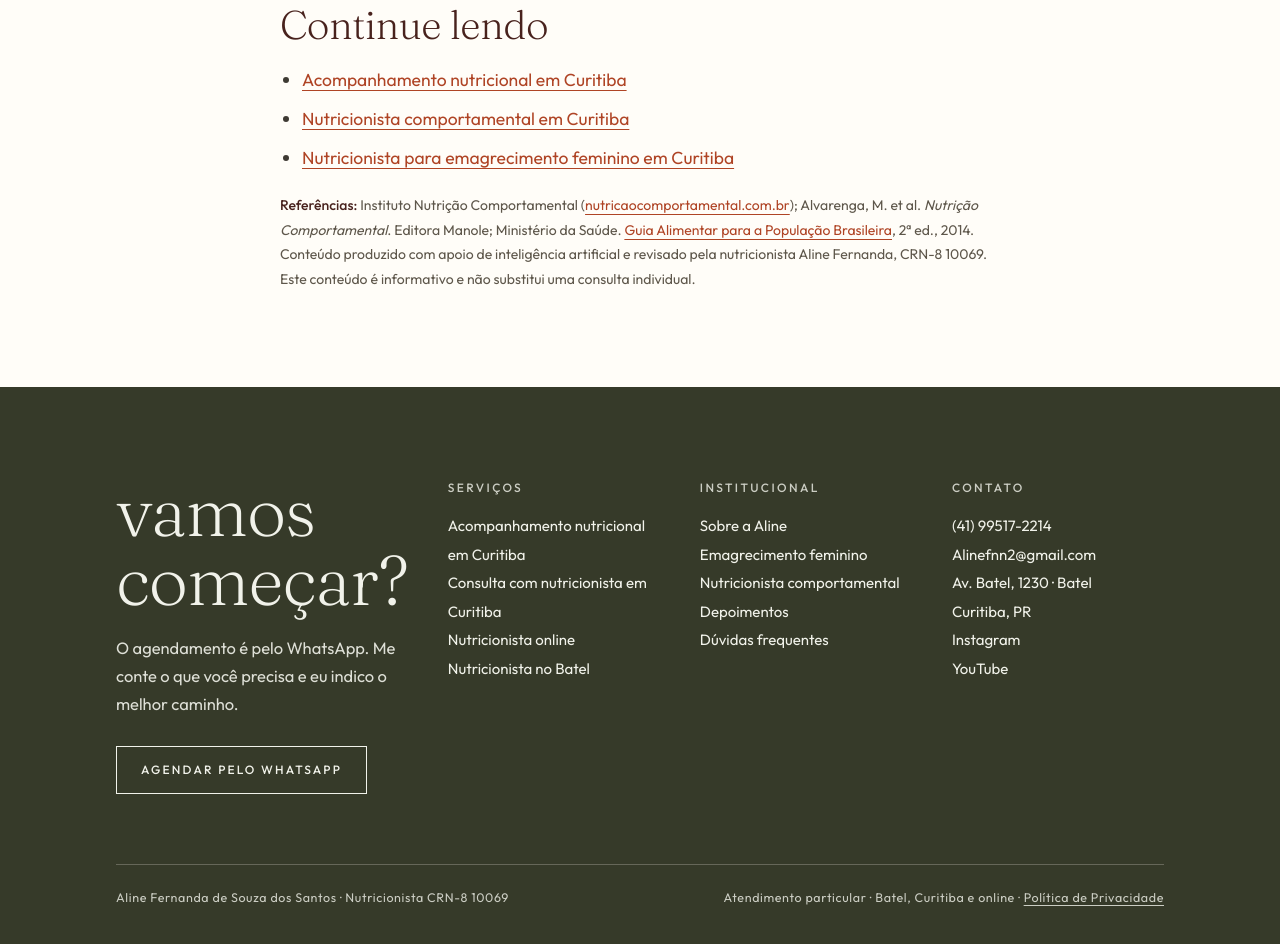
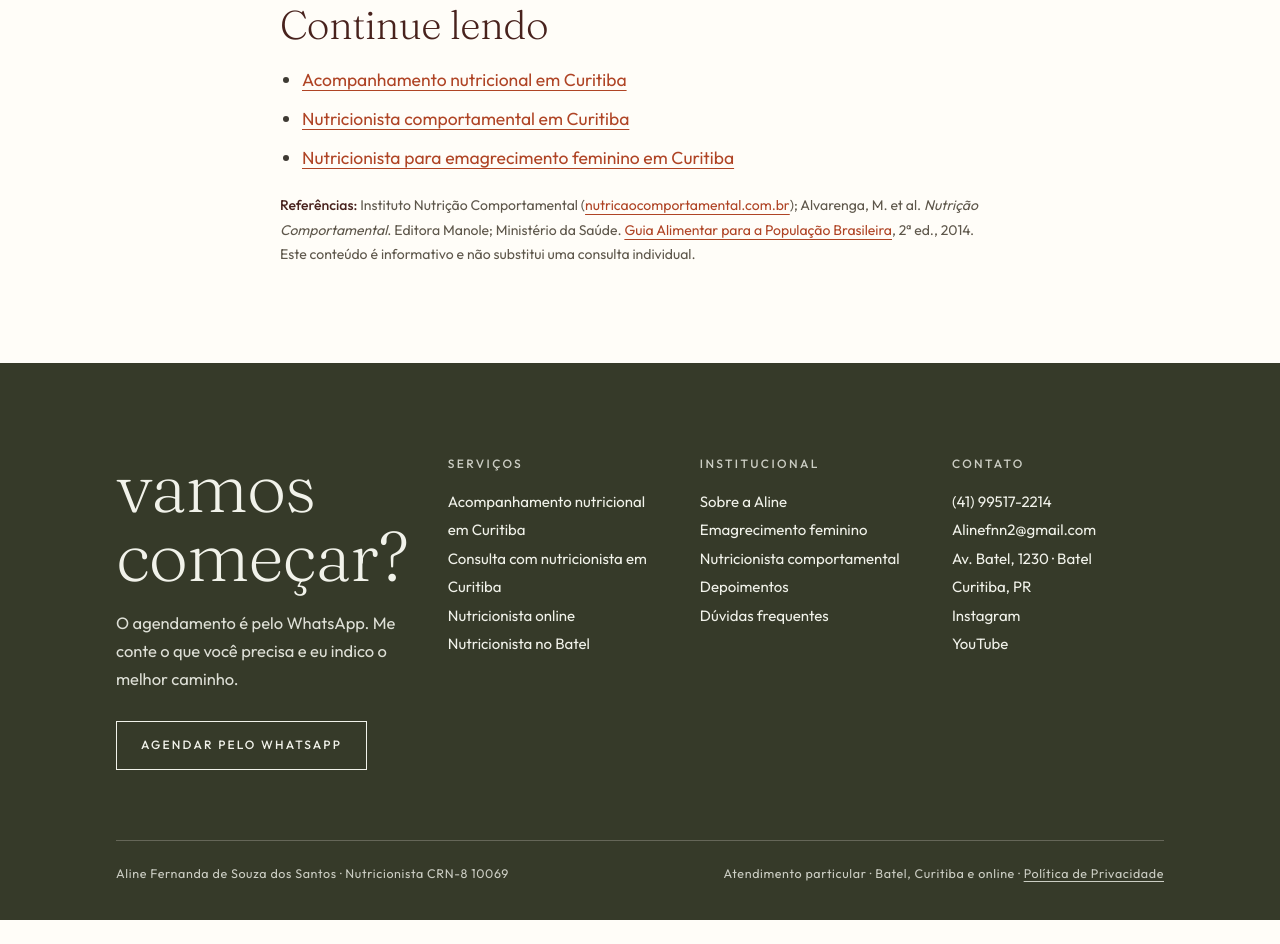
Before and after one commit to joaoandrepaes/Aline-Nutri, a plain HTML site: page nutricao-comportamental.html in a window 1280 px wide. Shown: the part 9538-10482 px from the top of the page. After the commit the page ends 10458 px from the top, so only its background shows below. Drawn offline with Linux system fonts and the light colour scheme.

Commit message:
Remove aviso de IA do artigo de nutrição comportamental
Co-Authored-By: Claude Opus 5.5 <noreply@anthropic.com>
Claude-Session: https://claude.ai/code/session_01CiWYhAx74fRA1BvK4pcYPK

```diff
--- a/nutricao-comportamental.html
+++ b/nutricao-comportamental.html
@@ -833,7 +833,7 @@ Publicado em 9 de novembro de 2026 · Atualizado em 9 de novembro de 2026 · 9 m
 </section>
 
 <p class="post-refs"><strong>Referências:</strong> Instituto Nutrição Comportamental (<a href="https://nutricaocomportamental.com.br" target="_blank" rel="noopener">nutricaocomportamental.com.br</a>); Alvarenga, M. et al. <em>Nutrição Comportamental</em>. Editora Manole; Ministério da Saúde. <a href="https://bvsms.saude.gov.br/bvs/publicacoes/guia_alimentar_populacao_brasileira_2ed.pdf" target="_blank" rel="noopener">Guia Alimentar para a População Brasileira</a>, 2ª ed., 2014.<br>
-Conteúdo produzido com apoio de inteligência artificial e revisado pela nutricionista Aline Fernanda, CRN-8 10069. Este conteúdo é informativo e não substitui uma consulta individual.</p>
+Este conteúdo é informativo e não substitui uma consulta individual.</p>
 
 </article></div></section>
 <footer class="on-clay"><div class="wrap">
```
